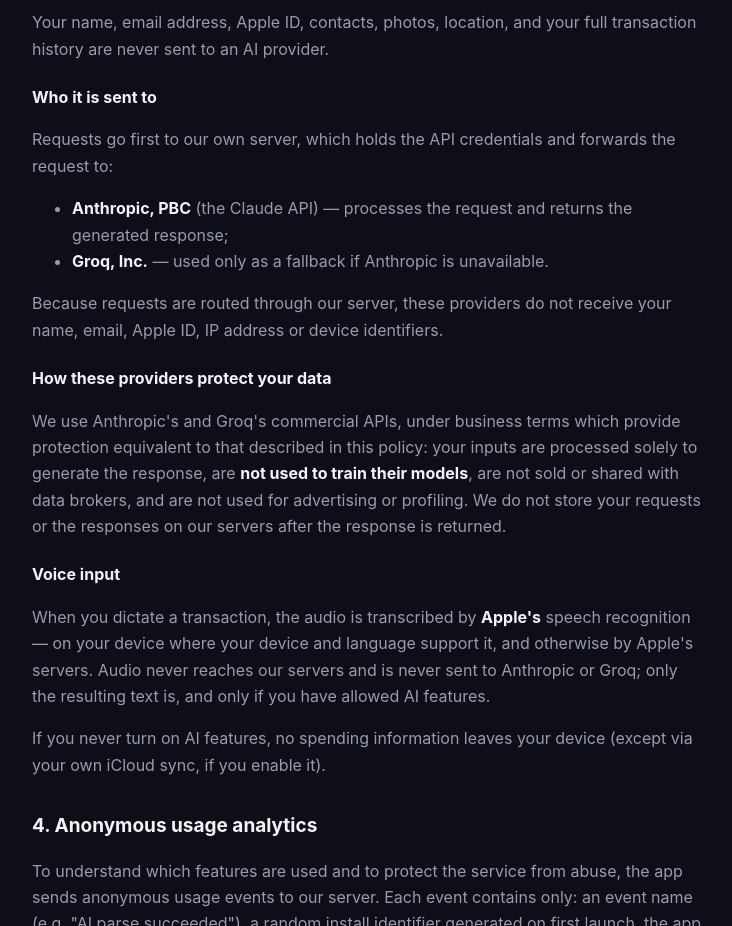
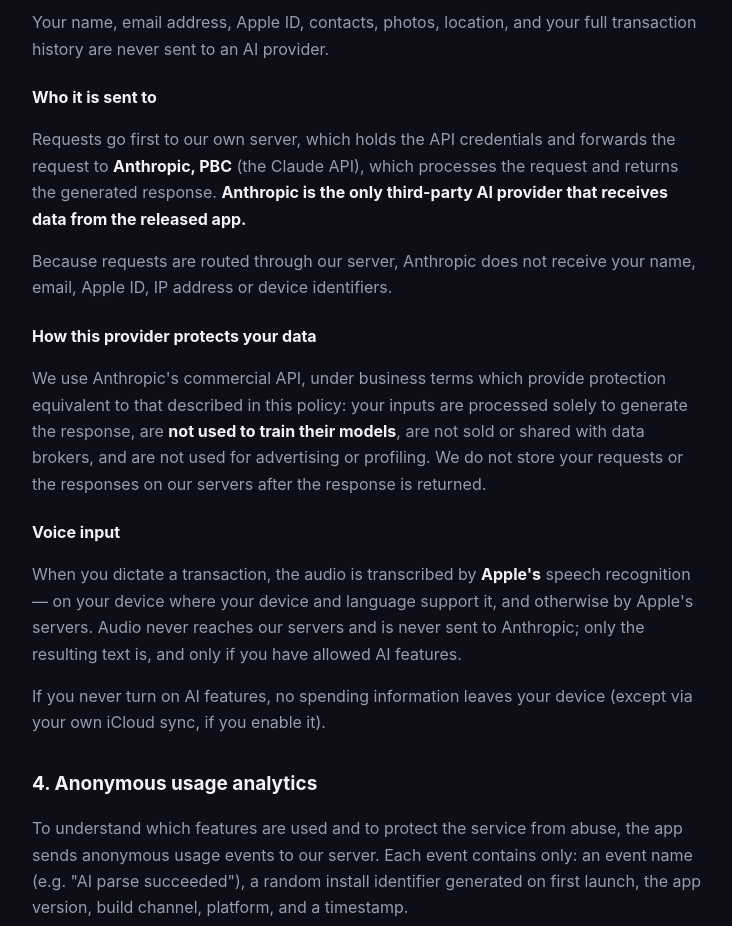
Before and after one commit to DiptiRout/momudra-site, a plain HTML site: page privacy/index.html in a window 1280 px wide. Shown: the part 1300-2226 px from the top of the page, without its empty margins (272-1004 px from the left). Drawn offline with Linux system fonts and the light colour scheme.

Commit message:
privacy: name Anthropic as the sole AI recipient, drop Groq
Groq has been removed from the app's production AI path (see
fynlo-worker) — the app's consent disclosure and this policy can now
name a single verified recipient instead of hedging with "such as" or
listing a fallback provider whose training/retention terms weren't
separately confirmed.

```diff
--- a/privacy/index.html
+++ b/privacy/index.html
@@ -68,20 +68,17 @@
 
     <h3>Who it is sent to</h3>
     <p>Requests go first to our own server, which holds the API credentials and
-    forwards the request to:</p>
-    <ul>
-      <li><strong>Anthropic, PBC</strong> (the Claude API) — processes the
-      request and returns the generated response;</li>
-      <li><strong>Groq, Inc.</strong> — used only as a fallback if Anthropic is
-      unavailable.</li>
-    </ul>
-    <p>Because requests are routed through our server, these providers do not
+    forwards the request to <strong>Anthropic, PBC</strong> (the Claude API),
+    which processes the request and returns the generated response.
+    <strong>Anthropic is the only third-party AI provider that receives data
+    from the released app.</strong></p>
+    <p>Because requests are routed through our server, Anthropic does not
     receive your name, email, Apple ID, IP address or device identifiers.</p>
 
-    <h3>How these providers protect your data</h3>
-    <p>We use Anthropic's and Groq's commercial APIs, under business terms which
-    provide protection equivalent to that described in this policy: your inputs
-    are processed solely to generate the response, are <strong>not used to train
+    <h3>How this provider protects your data</h3>
+    <p>We use Anthropic's commercial API, under business terms which provide
+    protection equivalent to that described in this policy: your inputs are
+    processed solely to generate the response, are <strong>not used to train
     their models</strong>, are not sold or shared with data brokers, and are not
     used for advertising or profiling. We do not store your requests or the
     responses on our servers after the response is returned.</p>
@@ -90,7 +87,7 @@
     <p>When you dictate a transaction, the audio is transcribed by
     <strong>Apple's</strong> speech recognition — on your device where your
     device and language support it, and otherwise by Apple's servers. Audio
-    never reaches our servers and is never sent to Anthropic or Groq; only the
+    never reaches our servers and is never sent to Anthropic; only the
     resulting text is, and only if you have allowed AI features.</p>
 
     <p>If you never turn on AI features, no spending information leaves your
```
